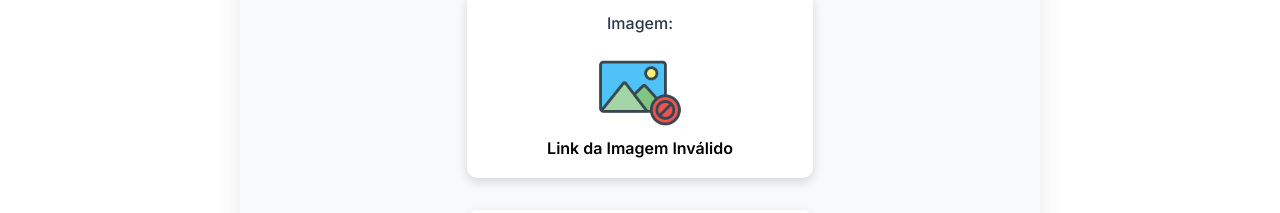
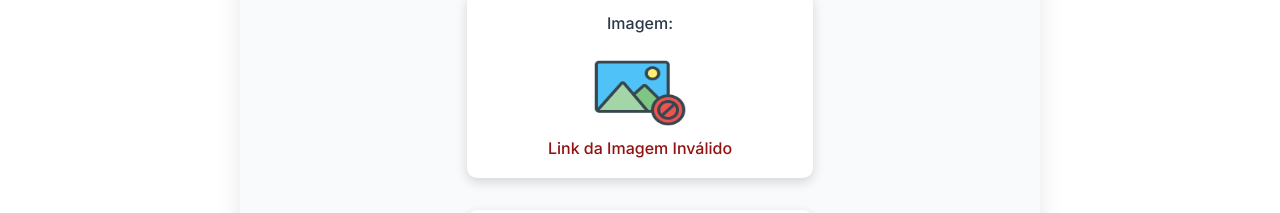
Before and after one commit to Davi-D18/livros_vnw_scss, a React (Vite) app: page /resumo in a window 1280 px wide. Shown: the part 587-800 px from the top of the page. Built offline with nearby package versions, Linux system fonts and the light colour scheme.

Commit message:
Correções nos estilos pendente

```diff
--- a/src/pages/Resumo/Resumo.jsx
+++ b/src/pages/Resumo/Resumo.jsx
@@ -1,11 +1,11 @@
-import S from "./style/resumo.module.scss";
-import { useFormContext } from "../../hooks/useFormContext"; // Importa o contexto
+import "animate.css"; // Importa animações
+import { useEffect, useRef, useState } from "react";
 import { ProgressBar, ThreeDots } from "react-loader-spinner";
-import { useEffect, useState } from "react";
-import { useNavigate } from "react-router-dom";
 import { Store } from "react-notifications-component"; // Importa a biblioteca de notificações
 import "react-notifications-component/dist/theme.css"; // Importa os estilos das notificações
-import "animate.css"; // Importa animações
+import { useNavigate } from "react-router-dom";
+import { useFormContext } from "../../hooks/useFormContext"; // Importa o contexto
+import S from "./style/resumo.module.scss";
 
 import IconImgColorida from "../../assets/icons-erro/error-colorida.png";
 import IconImgLupaErro from "../../assets/icons-erro/error-img-lupa.png";
@@ -24,6 +24,8 @@
       window.scrollTo(0, 0);
     }, 1000);
   }, []);
+
+  const tagParagrafo = useRef(null);
 
   const showNotification = () => {
     const isMobile = window.innerWidth <= 768;
@@ -70,6 +72,11 @@
     }, 1000);
   };
 
+  function mostrarText() {
+    tagParagrafo.current.innerHTML = `Imagem não encontrada`;
+    tagParagrafo.current.style.color = "black";
+  }
+
   return (
     <>
       {loading ? (
@@ -100,19 +107,23 @@
             <div className={S.infoItem + " " + S.infoItemImg}>
               <strong>Imagem:</strong>
               {formData.imagem ? (
-                <div className={S.infoImagemNaoEncontrada}>
+                <div className={S.infoImagem}>
                   <img
                     className={S.infoImg}
                     src={formData.imagem}
                     alt={`Imagem do Livro ${formData.titulo}`}
                     onError={(e) => {
-                      let imgClasse = S.infoImgErro;
                       e.target.src = IconImgLupaErro;
-                      e.target.classList.replace(S.infoImg, imgClasse); // Substitui a classe
+                      e.target.classList.replace(S.infoImg, S.infoImgErro); // Substitui a classe
+                      mostrarText();
                     }}
                     loading="lazy"
                   />
-                  <p>Imagem não encontrada</p>
+
+                  <p
+                    className={S.infoImagemnaoEncontrada}
+                    ref={tagParagrafo}
+                  ></p>
                 </div>
               ) : (
                 <div className={S.infoImagemInvalida}>
--- a/src/pages/Resumo/style/resumo.module.scss
+++ b/src/pages/Resumo/style/resumo.module.scss
@@ -113,16 +113,23 @@
 }
 
 // Estilo das imagens de erro
-.infoImagemnaoEncontrada,
+.infoImagem,
 .infoImagemInvalida {
   display: flex;
   align-items: center;
   flex-direction: column;
 
+  img {
+    width: 100px;
+  }
+
   p {
-    color: $black;
-    font-weight: 600;
+    font-weight: 500;
   }
+}
+
+.infoImagem {
+  color: $black;
 }
 
 .textImagemInvalida {
@@ -134,6 +141,10 @@
   width: 90px;
   height: 90px;
   border-radius: 8px;
+}
+
+.infoImgErro {
+  width: 105px;
 }
 
 // Responsividade
```
